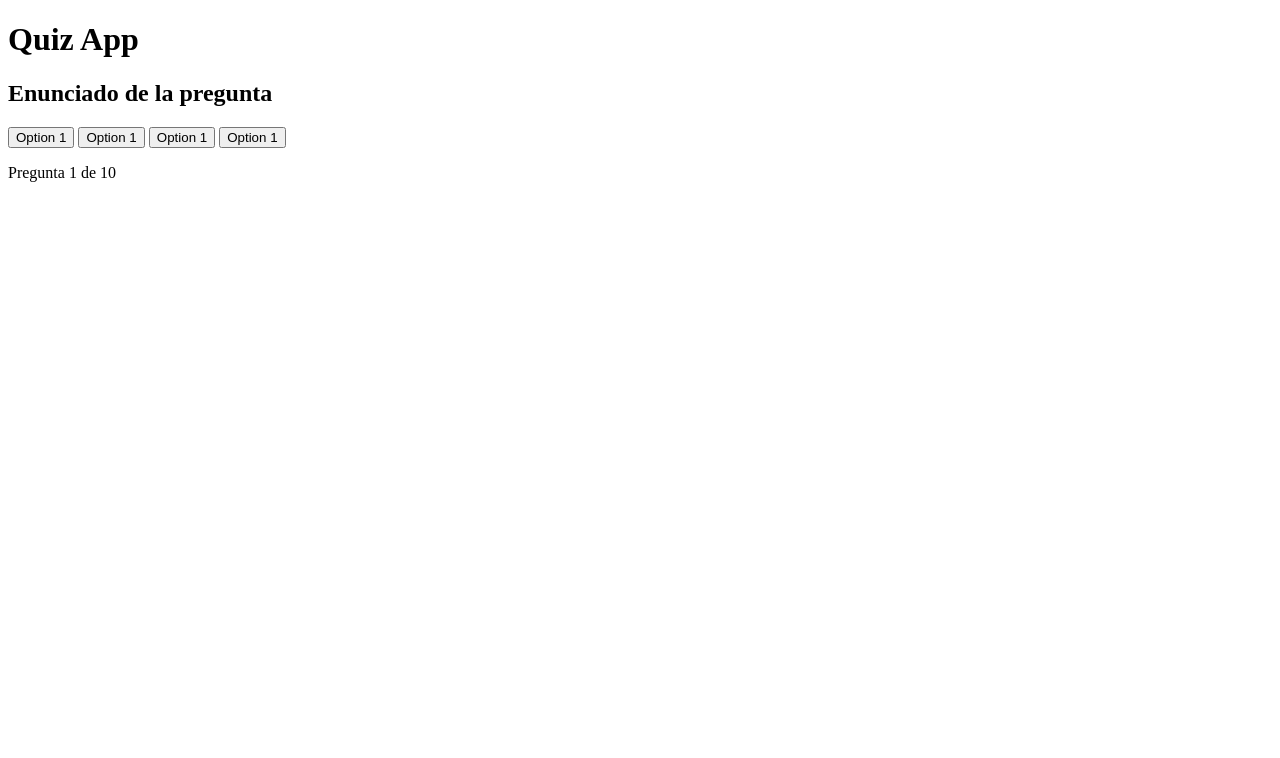
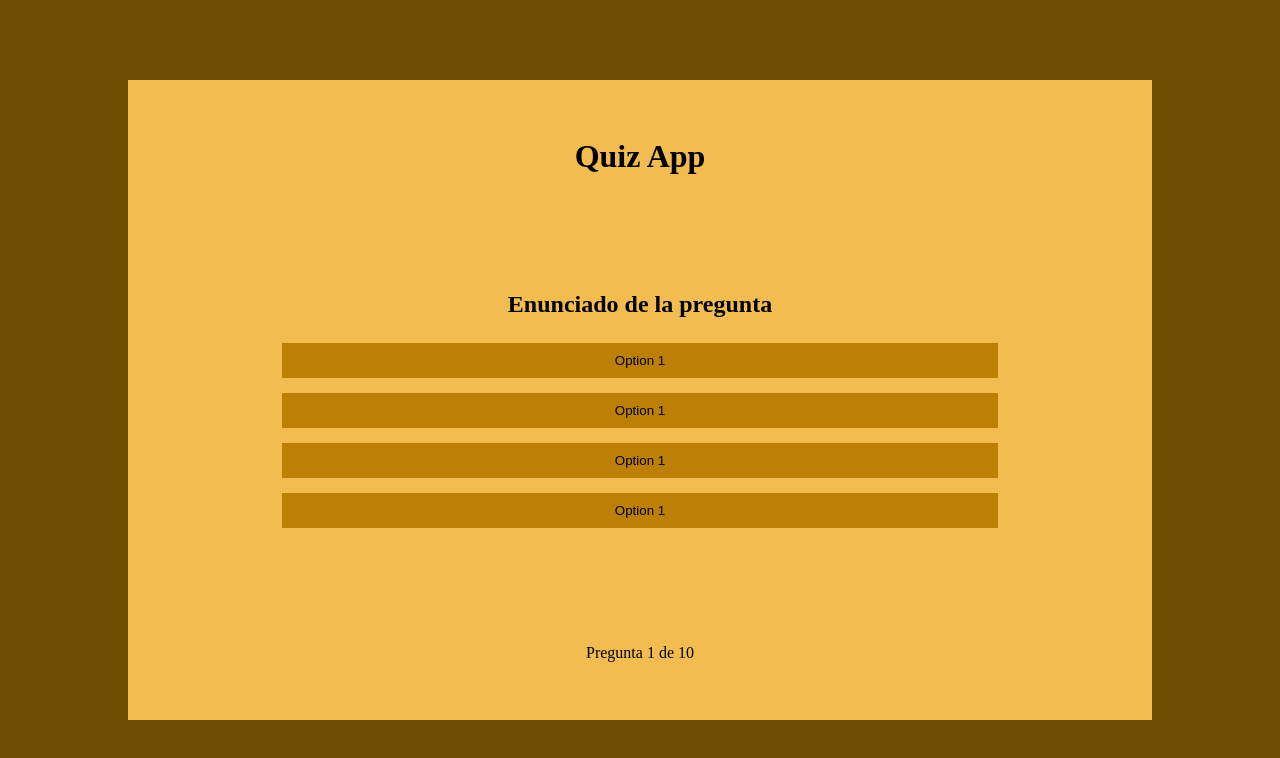
Before and after one commit to Pierre7Agus/quiz-app-v1.0.0, a plain HTML site: page index.html in a window 1280 px wide. Drawn offline with Linux system fonts and the light colour scheme.

Commit message:
Add styles I have added the structure of the card in which the questions and answers will be presented.

```diff
--- a/index.html
+++ b/index.html
@@ -4,6 +4,7 @@
     <meta charset="utf-8">
     <meta name="author" content="Pierre Agus">
     <meta name="viewport" content="width=device-width, initial-scale=1.0">
+    <link rel="stylesheet" href="./style/main.css">
     <title>Quiz App</title>
   </head>
   <body>
@@ -18,7 +19,7 @@
         <header>
           <h2>Enunciado de la pregunta</h2>
         </header>
-        <section>
+        <section class="quiz_section_options">
           <button class="options" type="button" name="button">Option 1</button>
           <button class="options" type="button" name="button">Option 1</button>
           <button class="options" type="button" name="button">Option 1</button>
--- a/style/main.css
+++ b/style/main.css
@@ -0,0 +1,62 @@
+*,*::after,*::before{
+  padding: 0;
+  margin: 0;
+  box-sizing: border-box;
+}
+
+body{
+  width:100%;
+  min-width:255px;
+  height:100vh;
+  display: grid;
+  place-items:center;
+
+  background:#704C03;
+  text-align: center;
+}
+
+button{
+  border: none;
+}
+
+.quiz{
+  display: flex;
+  flex-direction: column;
+  justify-content: space-around;
+  align-items: center;
+
+  width:80%;
+  min-height:80vh;
+  background: #F2BC50 ;
+
+}
+.quiz_section{
+
+  width: 70%;
+}
+
+.quiz_section > header{
+  margin-bottom:25px;
+}
+
+.quiz_section > header h2{
+  word-wrap: break-word;
+}
+
+.quiz_section_options{
+  display: flex;
+  flex-direction: column;
+  justify-content: space-around;
+  gap: 15px;
+}
+
+.options {
+  flex:1 1 min-content;
+  padding: 10px 0;
+  background: #BD8006;
+  cursor: pointer;
+}
+.options:hover{
+  background:  #705725;
+  color:white;
+}
```
